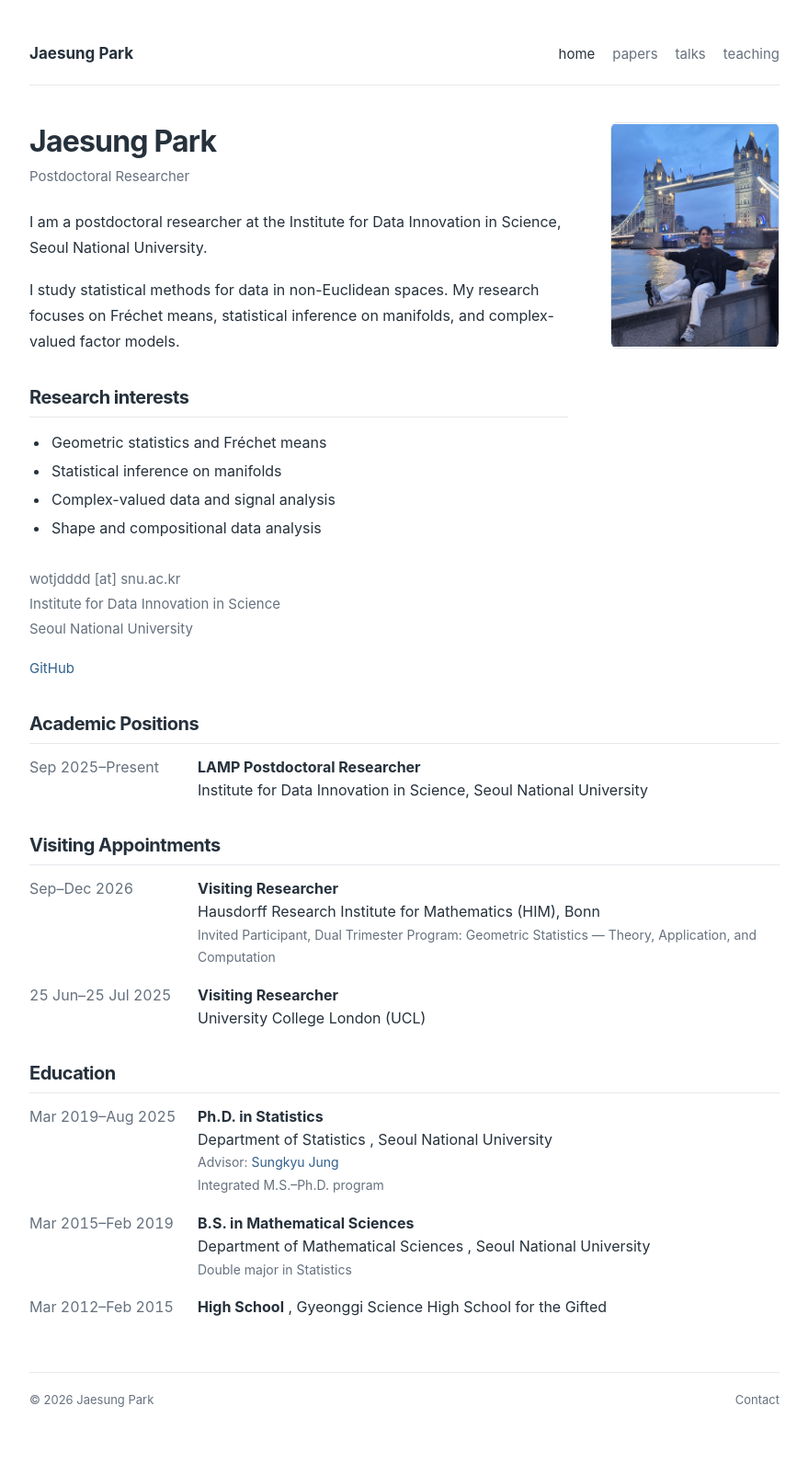
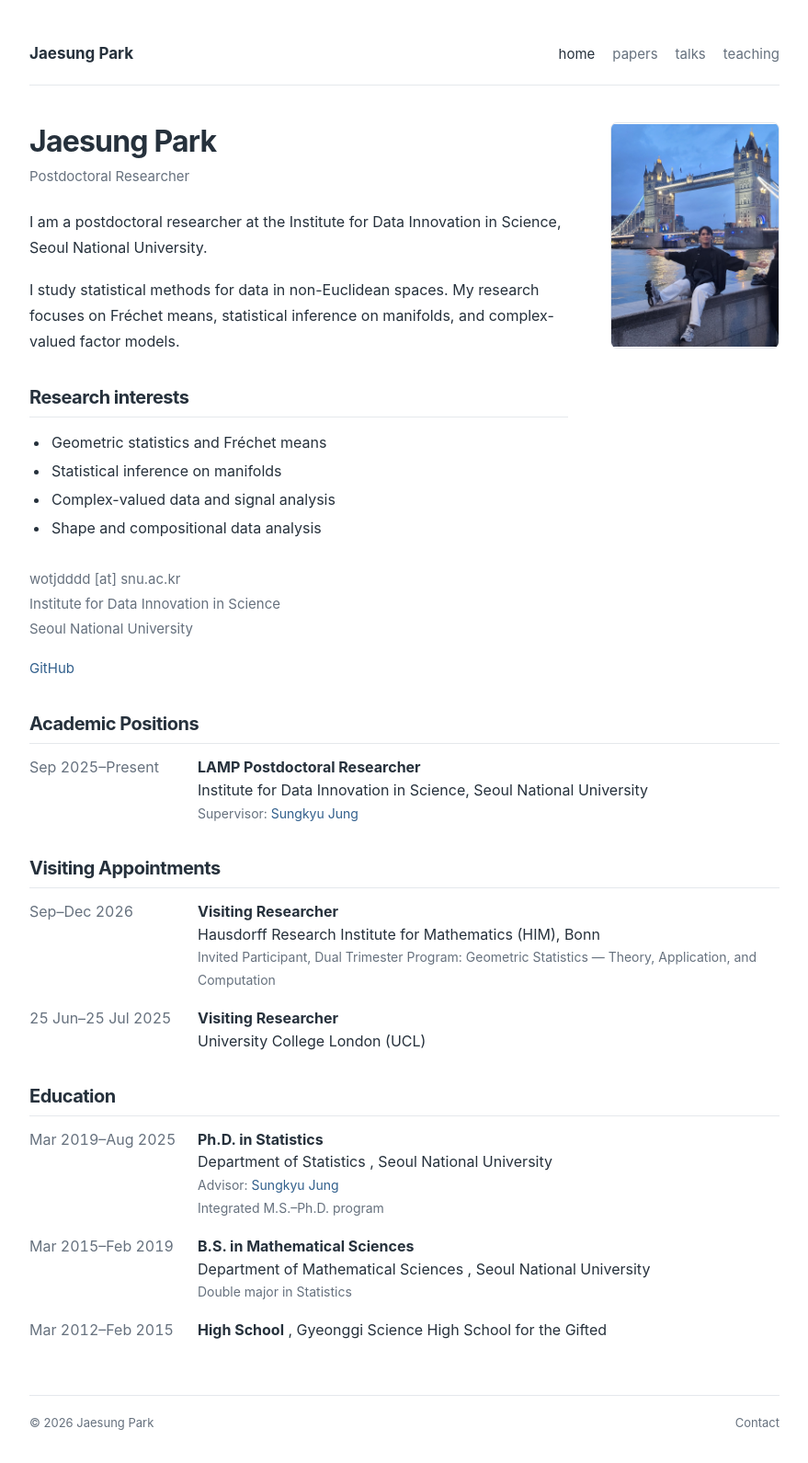
Before and after one commit to JaeSungPark-snu/jaesungpark-snu.github.io, a Jekyll site: the page built from index.md, in a window 1280 px wide. Shown: the whole page at 92% size, without its empty margins (200-1079 px from the left). Built offline with Jekyll 4.4.1, drawn with Linux system fonts in a browser that asks for light colours; before the commit the page ends 1566 px from its top, so only the background shows below that.

Commit message:
Add Sungkyu Jung as LAMP postdoctoral supervisor

```diff
--- a/_data/positions.yml
+++ b/_data/positions.yml
@@ -4,6 +4,6 @@
   role: "LAMP Postdoctoral Researcher"
   department: "Institute for Data Innovation in Science"
   institution: "Seoul National University"
-  supervisor: ""
-  supervisor_url: ""
+  supervisor: "Sungkyu Jung"
+  supervisor_url: "https://scholar.google.com/citations?user=WYEkUW8AAAAJ&hl=en"
   note: ""
```
